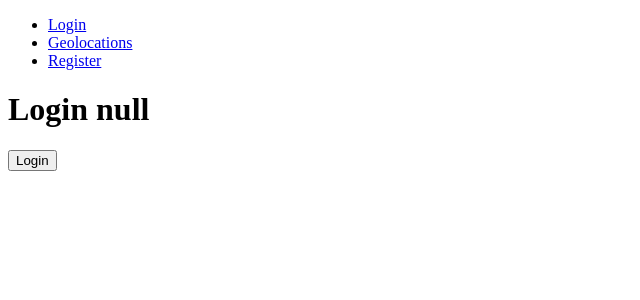
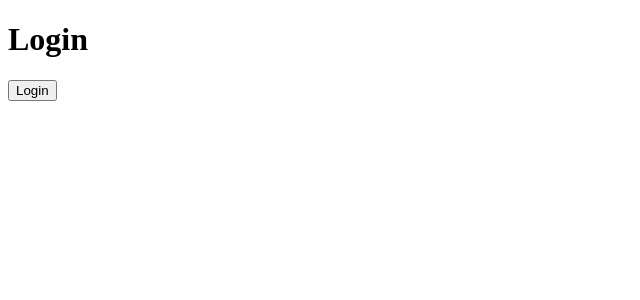
Before and after one commit to ALC-28/sofomo-task, a React (Create React App) app in the folder frontend/: page / in a window 1280 px wide. Shown: the top 300 px of the page, without its empty margins (0-640 px from the left). Built offline with nearby package versions, Linux system fonts and the light colour scheme.

Commit message:
feat(auth): Protected routes

```diff
--- a/frontend/package.json
+++ b/frontend/package.json
@@ -8,7 +8,6 @@
     "@testing-library/user-event": "^12.2.2",
     "@types/jest": "^26.0.15",
     "@types/node": "^12.19.5",
-    "@types/react": "^16.9.56",
     "@types/react-dom": "^16.9.9",
     "axios": "^0.21.0",
     "react": "^17.0.1",
@@ -46,6 +45,7 @@
   "proxy": "http://localhost:3001",
   "devDependencies": {
     "@types/axios": "^0.14.0",
+    "@types/react": "^16.14.2",
     "@types/react-router-dom": "^5.1.6",
     "@types/recoil": "0.0.1",
     "install": "^0.13.0"
--- a/frontend/src/App.tsx
+++ b/frontend/src/App.tsx
@@ -1,6 +1,8 @@
 import React, { lazy, Suspense } from 'react';
 import { Route, Link, BrowserRouter, Switch } from 'react-router-dom';
 import { RecoilRoot } from 'recoil';
+import Header from './components/header/Header';
+import ProtectedRoute from './components/protected-route/ProtectedRoute';
 
 const GeolocationDetails = lazy(() => import('./containers/geolocation-details/GeolocationDetails'));
 const GeolocationEdit = lazy(() => import('./containers/geolocation-edit/GeolocationEdit'));
@@ -9,36 +11,27 @@ const Login = lazy(() => import('./containers/login/Login'));
 const NotFound = lazy(() => import('./containers/not-found/NotFound'));
 const Register = lazy(() => import('./containers/register/Register'));
 
-const App = () => (
+const App = () => {
+  return (
     <RecoilRoot>
       <BrowserRouter>
         <div>
-        <header>
-          <ul>
-            <li>
-              <Link to="/login">Login</Link>
-            </li>
-            <li>
-              <Link to="/geolocations">Geolocations</Link>
-            </li>
-            <li>
-              <Link to="/register">Register</Link>
-            </li>
-          </ul>
-        </header>
+          <Header />
           <Suspense fallback={<div>Loading...</div>}>
             <Switch>
               <Route exact path="/" component={Login} />
-            <Route path="/geolocations" component={Geolocations} />
-            <Route path="/geolocation/:id" component={GeolocationDetails} />
-            <Route path="/geolocation/:id/edit" component={GeolocationEdit} />
-            <Route path="/register" component={Register} />
-            <Route component={NotFound} />
+              <ProtectedRoute exact path='/geolocations' component={Geolocations} />
+              <ProtectedRoute exact path="/geolocation/:id" component={GeolocationDetails} />
+              <ProtectedRoute exact path="/geolocation/:id/edit" component={GeolocationEdit} />
+              <ProtectedRoute exact path="/register" component={Register} />
+              <Route exact path="/unauthorized" component={NotFound} />
+              <Route exact path="*" component={NotFound} />
             </Switch>
           </Suspense>
         </div>
       </BrowserRouter>
     </RecoilRoot>
   );
+};
 
 export default App;
--- /dev/null
+++ b/frontend/src/components/header/Header.tsx
@@ -0,0 +1,42 @@
+import React from 'react';
+import { Link, useHistory } from 'react-router-dom';
+import { useResetRecoilState } from 'recoil';
+import { useRecoilValue } from 'recoil';
+import { userState } from '../../states/User';
+
+const Header = () => {
+  const history = useHistory();
+
+  const user = useRecoilValue(userState);
+
+  const unsetUser = useResetRecoilState(userState)
+
+  const logout = () => {
+    unsetUser();
+    history.push("/");
+  };
+
+  return (
+    <>
+      {user && <div>
+        <button type="button" onClick={() => logout()}>Logout</button>
+        <ul>
+          <li>
+            User: {JSON.stringify(user)}
+          </li>
+          <li>
+            <Link to="/login">Login</Link>
+          </li>
+          <li>
+            <Link to="/geolocations">Geolocations</Link>
+          </li>
+          <li>
+            <Link to="/register">Register</Link>
+          </li>
+        </ul>
+      </div>}
+    </>
+  );
+};
+
+export default Header;
--- /dev/null
+++ b/frontend/src/components/protected-route/ProtectedRoute.tsx
@@ -0,0 +1,21 @@
+import React from 'react';
+import { Redirect, Route, RouteComponentProps, RouteProps } from "react-router-dom";
+import { useRecoilValue } from "recoil";
+import { userState } from "../../states/User";
+
+interface ProtectedRouteProps extends RouteProps {
+  component: React.ComponentType<RouteComponentProps<any>> | React.ComponentType<any>;
+}
+
+const ProtectedRoute: React.FC<ProtectedRouteProps> = ({ component: Component, ...rest }) => {
+  const user = useRecoilValue(userState);
+  return (
+    <Route {...rest} render={props => (
+      user
+        ? <Component {...rest} {...props} />
+        : <Redirect to={{ pathname: '/unauthorized', state: { from: props.location }}} />
+    )} />
+  );
+};
+
+export default ProtectedRoute;
--- a/frontend/src/containers/login/Login.tsx
+++ b/frontend/src/containers/login/Login.tsx
@@ -1,21 +1,25 @@
 import React from 'react';
-import { useRecoilState, useSetRecoilState } from 'recoil';
+import { useSetRecoilState } from 'recoil';
 import { userState } from '../../states/User';
 import axios from 'axios';
+import { useHistory } from 'react-router-dom';
 
 function Login() {
-  const [user, setUser] = useRecoilState(userState);
+  const history = useHistory();
+
+  const setUser = useSetRecoilState(userState);
 
   const login = () => {
     axios.post('/api/auth/login', { })
       .then(user => {
         setUser(user.data.result);
+        history.push("/geolocations");
       });
   };
 
   return (
     <div>
-      <h1>Login {JSON.stringify(user)}</h1>
+      <h1>Login</h1>
       <button type="button" onClick={() => login()}>Login</button>
     </div>
   );
```
Also changed, not shown: 1 other file (tests, documents, lock files or other folders). Lines whose indentation alone changed are shown as unchanged.
